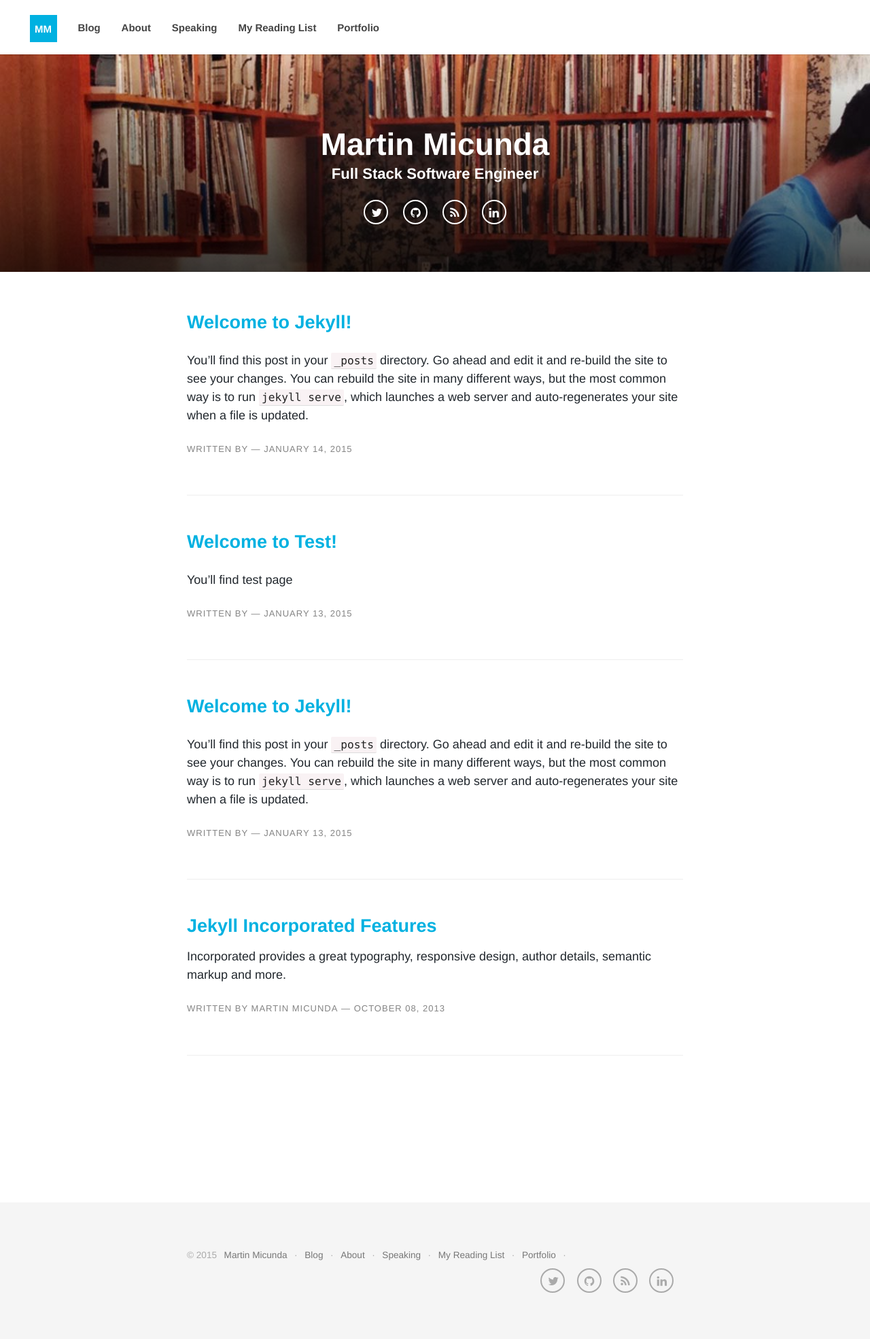
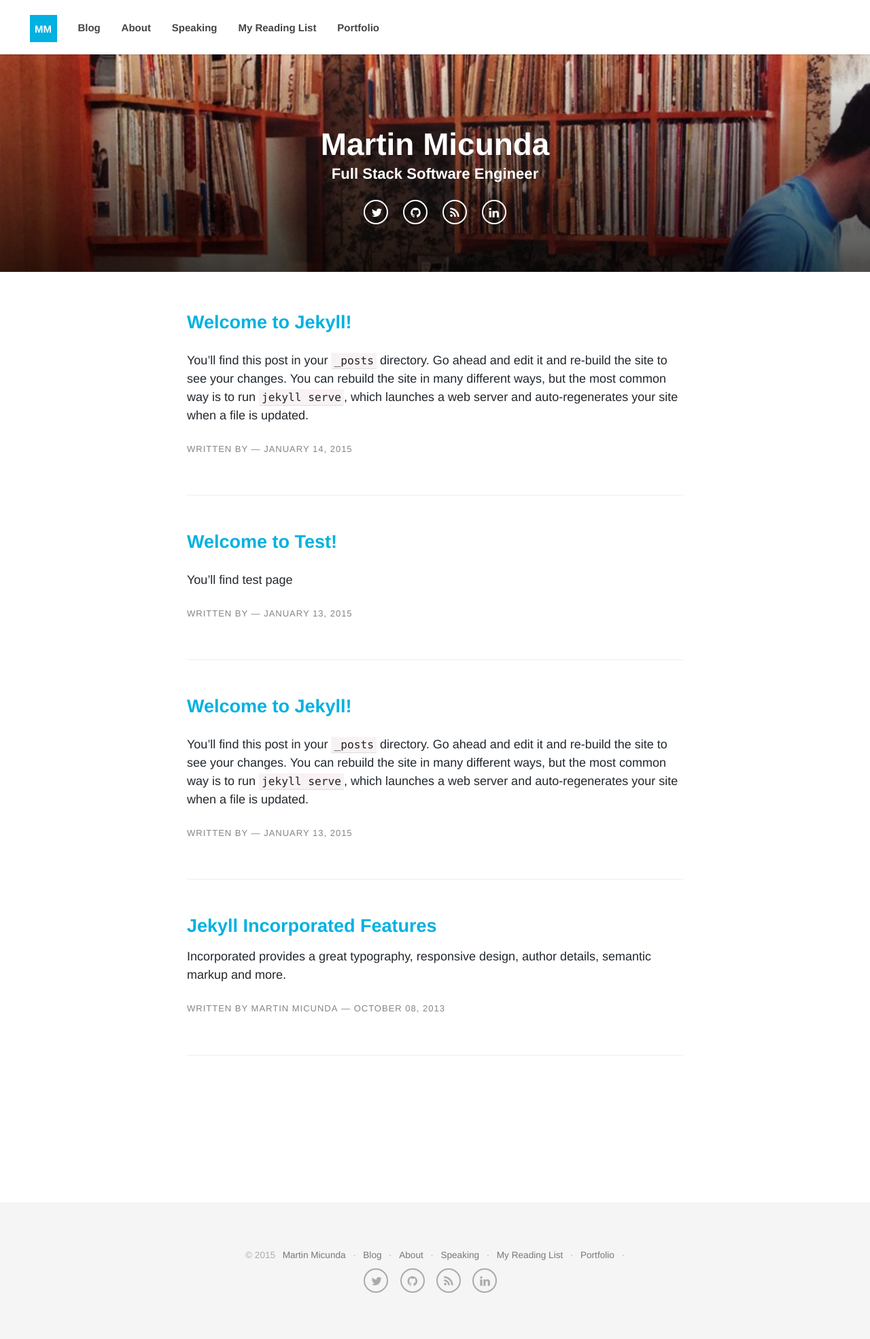
Before and after one commit to martinmicunda/martinmicunda.github.io, a Jekyll site: the page built from index.html, in a window 1280 px wide. Shown: the whole page at 68% size. Built offline with Jekyll 4.4.1, drawn with Linux system fonts in a browser that asks for light colours; nearby versions of some CDN libraries; the list of posts is cut into pages by our own code; comment, search, counter and statistics services are not loaded.

Commit message:
chore(*): text align center in footer

```diff
--- a/_layouts/base.html
+++ b/_layouts/base.html
@@ -84,7 +84,7 @@
         {{ content }}
 
         <footer class="site-footer">
-            <div class="container">
+            <div class="container text-center">
 
                 <nav>
                     &copy; {{ site.time | date: "%Y" }} <a href="{{ site.url }}">{{ site.company }}</a> &middot;
--- a/_sass/components/_base.scss
+++ b/_sass/components/_base.scss
@@ -205,7 +205,6 @@ a {
     }
 
     .social {
-        float:right;
         i {
             font-size: 17px;
         }
```
